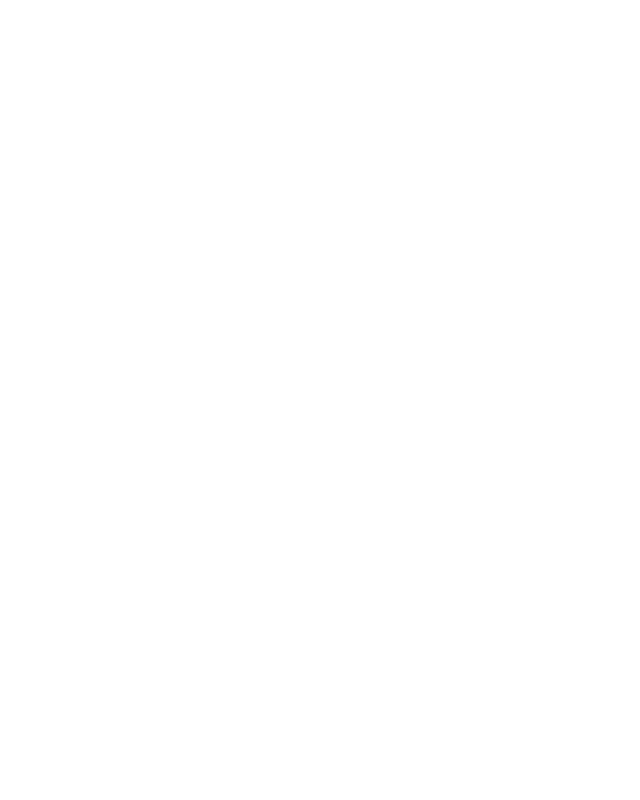
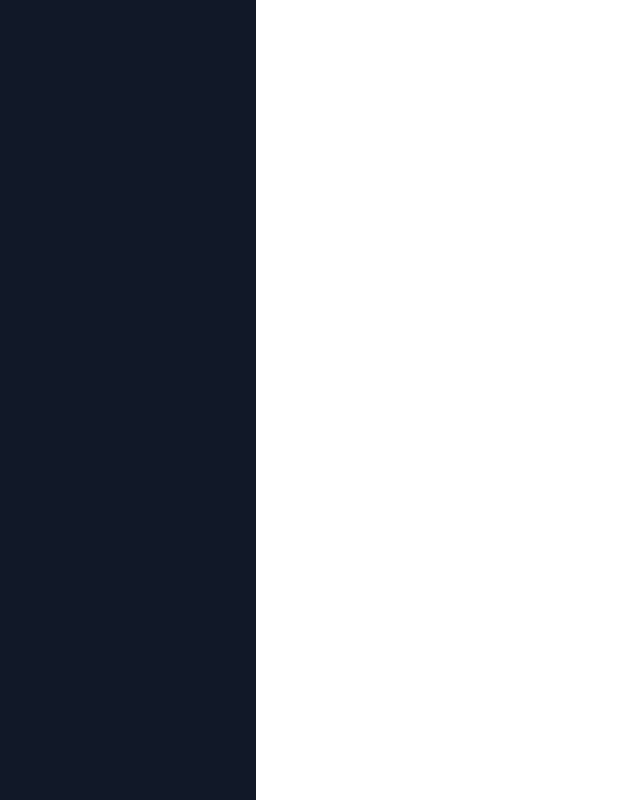
Before and after one commit to shrmohit/E-commerce, a React (Vite) app in the folder frontend/: page /admin in a window 1280 px wide. Shown: the whole page, without its empty margins (0-640 px from the left). Built offline with nearby package versions, Linux system fonts and the light colour scheme.

Commit message:
navbar complete for mobile device

```diff
--- a/frontend/src/components/Admin/AdminLayout.jsx
+++ b/frontend/src/components/Admin/AdminLayout.jsx
@@ -11,13 +11,25 @@
     <div className="min-h-screen flex flex-col md:flex-row relative">
       {/* MObile toggle button */}
       <div className="flex md:hidden bg-gray-900 p-4 text-white z-20">
-        <button>
-          <FaBars />
+        <button onClick={handleSidebar}>
+          <FaBars size={24} />
         </button>
+        <h1 className="ml-4 text-xl font-medium">Admin Dashboard</h1>
       </div>
+      {/* overlay for mobile sodebar */}
+      {isSidebarOpen && (
+        <div
+          className="fixed  inset-0 z-10 bg-black bg-opacity-50 md:hidden"
+          onClick={handleSidebar}
+        ></div>
+      )}
 
-      {/* <div className="w-64 bg-black h-screen flex ">L</div>
-      <div>R</div> */}
+      {/* sidebar */}
+      <div
+        className={`bg-gray-900  w-64 min-h-screen text-white absolute md:relative transform ${
+          isSidebarOpen ? "translate-x-0" : "-translate-x-full"
+        } trsnsition-transform duration-300 md:translate-x-0 md:block z-20`}
+      ></div>
     </div>
   );
 };
```
